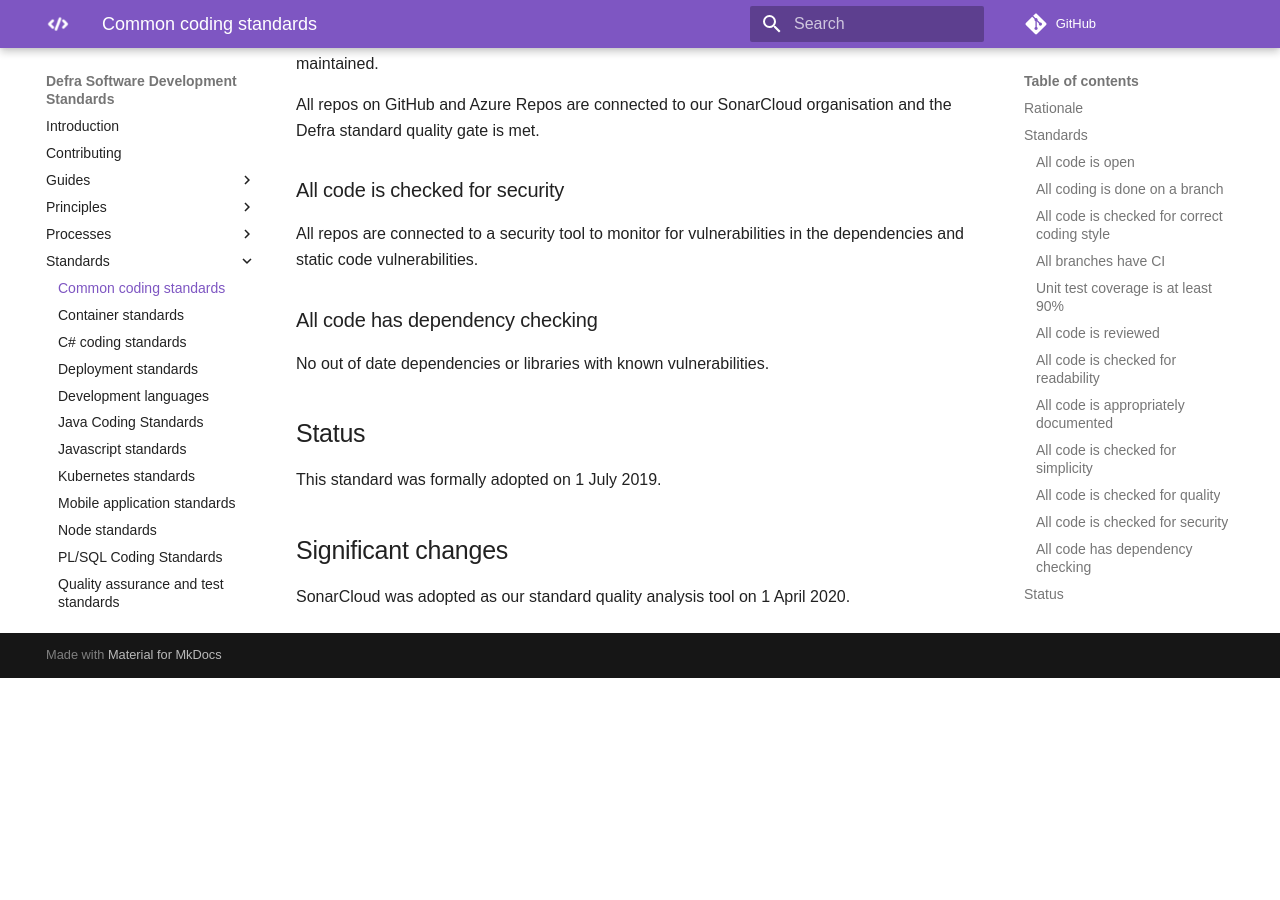
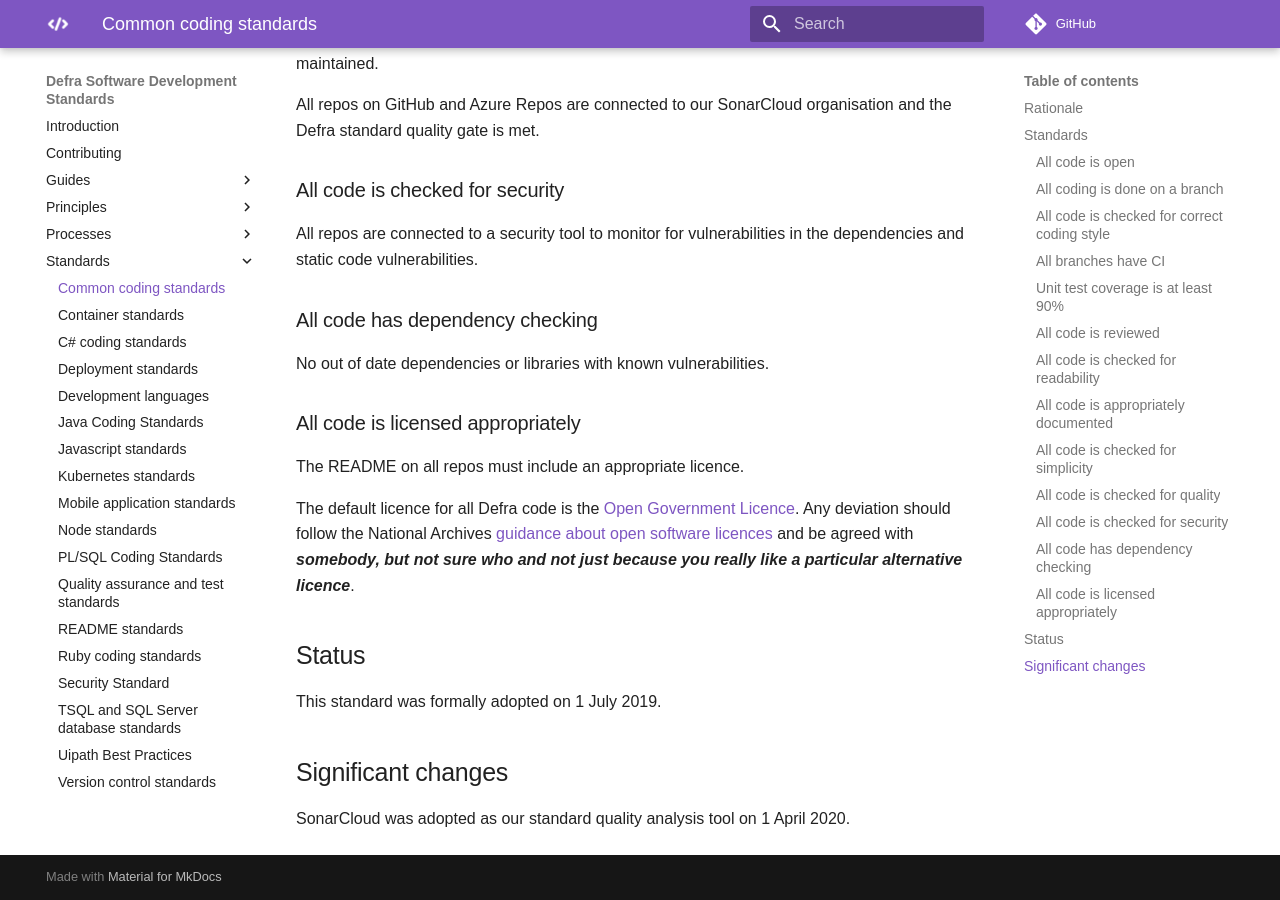
Before and after one commit to DEFRA/software-development-standards, an MkDocs documentation site: the page built from docs/standards/common_coding_standards.md, in a window 1280 px wide and 900 px high, scrolled down 2625 px. Built offline with MkDocs 1.6.1 and Material for MkDocs 9.7.7, drawn with Linux system fonts in a browser that asks for light colours; some web fonts are replaced; comment, search, counter and statistics services are not loaded; before the commit the page ends 3303 px from its top, so only the background shows below that.

Commit message:
Add OGL wording into standards section

```diff
--- a/docs/standards/common_coding_standards.md
+++ b/docs/standards/common_coding_standards.md
@@ -97,6 +97,12 @@ All repos are connected to a security tool to monitor for vulnerabilities in the
 
 No out of date dependencies or libraries with known vulnerabilities.
 
+### All code is licensed appropriately
+
+The README on all repos must include an appropriate licence.
+
+The default licence for all Defra code is the [Open Government Licence](http://www.nationalarchives.gov.uk/doc/open-government-licence/version/3/). Any deviation should follow the National Archives [guidance about open software licences](http://www.nationalarchives.gov.uk/information-management/re-using-public-sector-information/uk-government-licensing-framework/open-government-licence/open-software-licences/) and be agreed with ***somebody, but not sure who and not just because you really like a particular alternative licence***.
+
 ## Status
 
 This standard was formally adopted on 1 July 2019.
```
